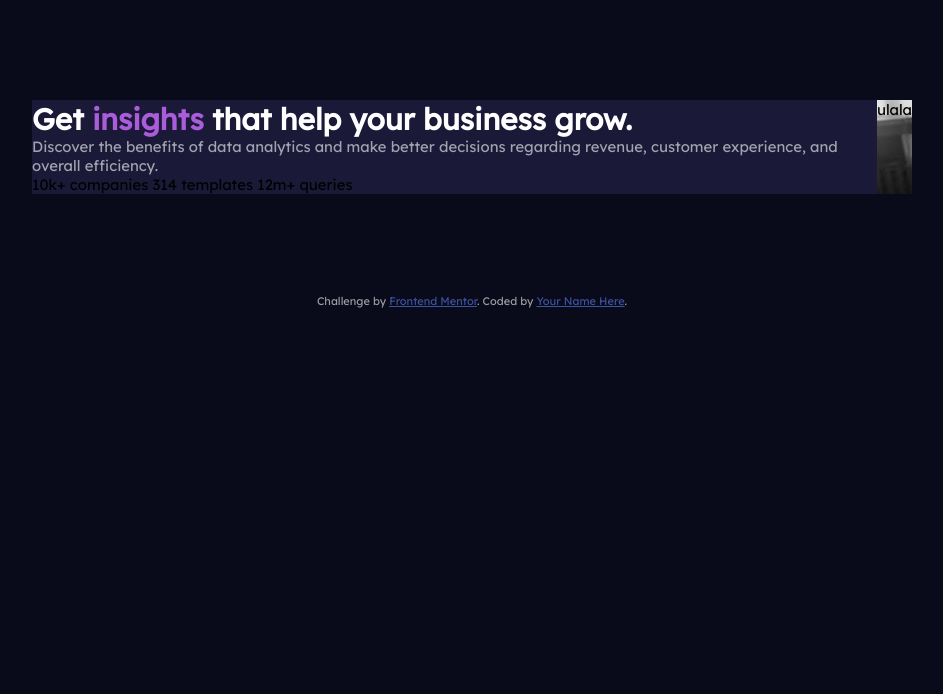
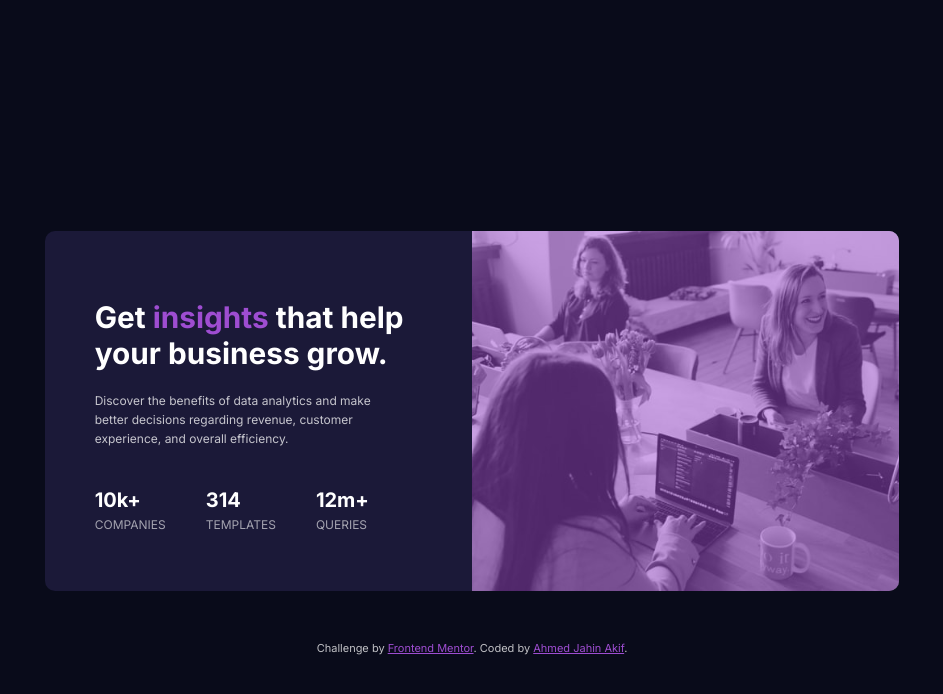
Before and after one commit to AJakif/stats-preview-card-component, a plain HTML site: page index.html in a window 1280 px wide. Shown: the whole page, without its empty margins (168-1111 px from the left). Drawn offline with Linux system fonts and the light colour scheme.

Commit message:
Desktop and mobile responsive

```diff
--- a/css/stylesheet.css
+++ b/css/stylesheet.css
@@ -1,7 +1,7 @@
 :root{
     --Very-dark-blue : hsl(233, 47%, 7%); /*(main background)*/
     --Dark-desaturated-blue : hsl(244, 38%, 16%); /*(card background)*/
-    --Soft-violet : hsl(277, 64%, 61%); /*(accent)*/
+    --Soft-violet : hsl(277, 59%, 56%); /*(accent)*/
     --White : hsl(0, 0%, 100%); /*(main heading, stats)*/
     --Slightly-transparent-white-high : hsla(0, 0%, 100%, 0.75); /*(main paragraph)*/
     --Slightly-transparent-white : hsla(0, 0%, 100%, 0.6); /*(stat headings)*/
@@ -10,41 +10,144 @@
 *{
     margin: 0;
     padding: 0;
+    box-sizing: border-box;
 }
 
 body{
     font-size: 0.93rem;
-    font-family: 'Lexend Deca', sans-serif;
+    font-family: inter,'Lexend Deca', sans-serif;
     font-weight: 400;
     background-color: var(--Very-dark-blue);
+    padding:50px;
 
 }
 
 .card{
-    margin: 100px 200px;
+    margin: 70px 20px 40px 20px;
     background-color: var(--Dark-desaturated-blue);
-    display: flex;
+    border-radius: 10px;
 }
 
-.card .left h1{
+.card .picture{
+    background: url(../images/image-header-mobile.jpg)
+    no-repeat center/cover;
+    height: 250px;
+    border-radius: 10px 10px 0 0;
+}
+
+.card .picture .overlay{
+    background-color: var(--Soft-violet);
+    opacity:50%;
+    height: 250px;
+    border-radius: 10px 10px 0 0;
+}
+
+.card .text{
+    text-align: center;
+    padding: 40px 30px;
+}
+
+.text h1{
     color: var(--White);
 }
 
-.card .left h1 span{
+.text h1 span{
     color: var(--Soft-violet);
 }
 
-.card .left p{
+.text p{
+    color: var(--Slightly-transparent-white-high);
+    padding: 20px 5px;
+    line-height:1.6;
+}
+.card .text ul{
+    list-style-type: none;
     color: var(--Slightly-transparent-white);
+    padding-top: 10px;
 }
-.card .right{
-   background-color: var(--Soft-violet);
-   background-image: url("../images/image-header-desktop.jpg");
+.card .text ul li{
+    text-transform: uppercase;
+    font-size: 0.75rem;
+    padding: 15px;
+}
+.card .text ul li span{
+    text-transform: lowercase;
+    font-family: Inter;
+    font-size: 1.5625rem;
+    font-weight: 700;
+    padding-bottom: 5px;
+   color: var(--White);
+   display: block;
 }
 .attribution {
     font-size: 11px; text-align: center;
-    color: var(--Slightly-transparent-white);
+    color: var(--Slightly-transparent-white-high);
+    padding-bottom: 15px;
 }
 .attribution a {
-    color: hsl(228, 45%, 44%);
+    color: var(--Soft-violet);
 }
+
+@media (min-width: 992px)
+{
+    body{
+        display: flex;
+        flex-direction: column;
+        align-items: center;
+        justify-content: center;
+        min-height: 100vh;
+    }
+    .card{
+        display: flex;
+        flex-direction: row-reverse ;
+        margin:100px 120px 50px 120px;
+        padding: 0px;
+        align-items: center;
+        text-align: left;
+    }
+    .card:nth-child(2)
+    {
+        padding: 0 30px;
+    }
+    .card .picture{
+        background: url(../images/image-header-desktop.jpg) no-repeat center/cover ;
+        min-width: 50%;
+        height: 360px;
+        border-radius: 0px 10px 10px 0;
+    }
+    .card .picture .overlay{
+        background-color: var(--Soft-violet);
+        opacity:50%;
+        height: 360px;
+        border-radius: 0px 10px 10px 0;
+    }
+    .card .text{
+        text-align: left;
+        padding:50px 50px 40px 50px
+    }
+    .card .text h1{
+        padding-right: 8;
+    }
+
+    .card .text p{
+        color: var(--Slightly-transparent-white-high);
+        padding: 20px 0px 40px 0px;
+        font-size: 12px;
+        margin: 0px;
+        padding-right: 20px;
+        line-height:1.6;
+    }
+    .card .text ul{
+        display: flex;
+        margin: 0px;
+        font-size: 0.75rem;
+        padding:  0px;
+    }
+    .card .text ul li{
+        padding: 0px 40px 0px 0px;
+        margin: 0px;
+    }
+    .card .text ul li span{
+        font-size: 1.25rem;
+    }
+}
--- a/index.html
+++ b/index.html
@@ -23,25 +23,29 @@
 	</head>
 	<body>
 		<div class="card">
-			<div class="left">
-				<h1>Get <span>insights</span> that help
-          your business grow.</h1>
-          <p>Discover the benefits of data analytics and make better decisions
-				regarding revenue, customer experience, and overall efficiency.
-          </p>
-				 10k+
-				companies 314 templates 12m+ queries
+			<div class="picture">
+				<div class="overlay">
+				</div>
 			</div>
-      <div class="right">
-        ulala
-      </div>
+			<div class="text">
+				<h1>Get <span>insights</span> that help your business grow.</h1>
+				<p>
+					Discover the benefits of data analytics and make better decisions
+					regarding revenue, customer experience, and overall efficiency.
+				</p>
+				<ul>
+					<li><span>10k+</span> companies</li>
+					<li><span>314</span> templates</li>
+					<li><span>12m+</span> queries</li>
+				</ul>
+			</div>
 		</div>
 
 		<div class="attribution">
 			Challenge by
 			<a href="https://www.frontendmentor.io?ref=challenge" target="_blank"
 				>Frontend Mentor</a
-			>. Coded by <a href="#">Your Name Here</a>.
+			>. Coded by <a href="https://github.com/AJakif">Ahmed Jahin Akif</a>.
 		</div>
 	</body>
 </html>
```
